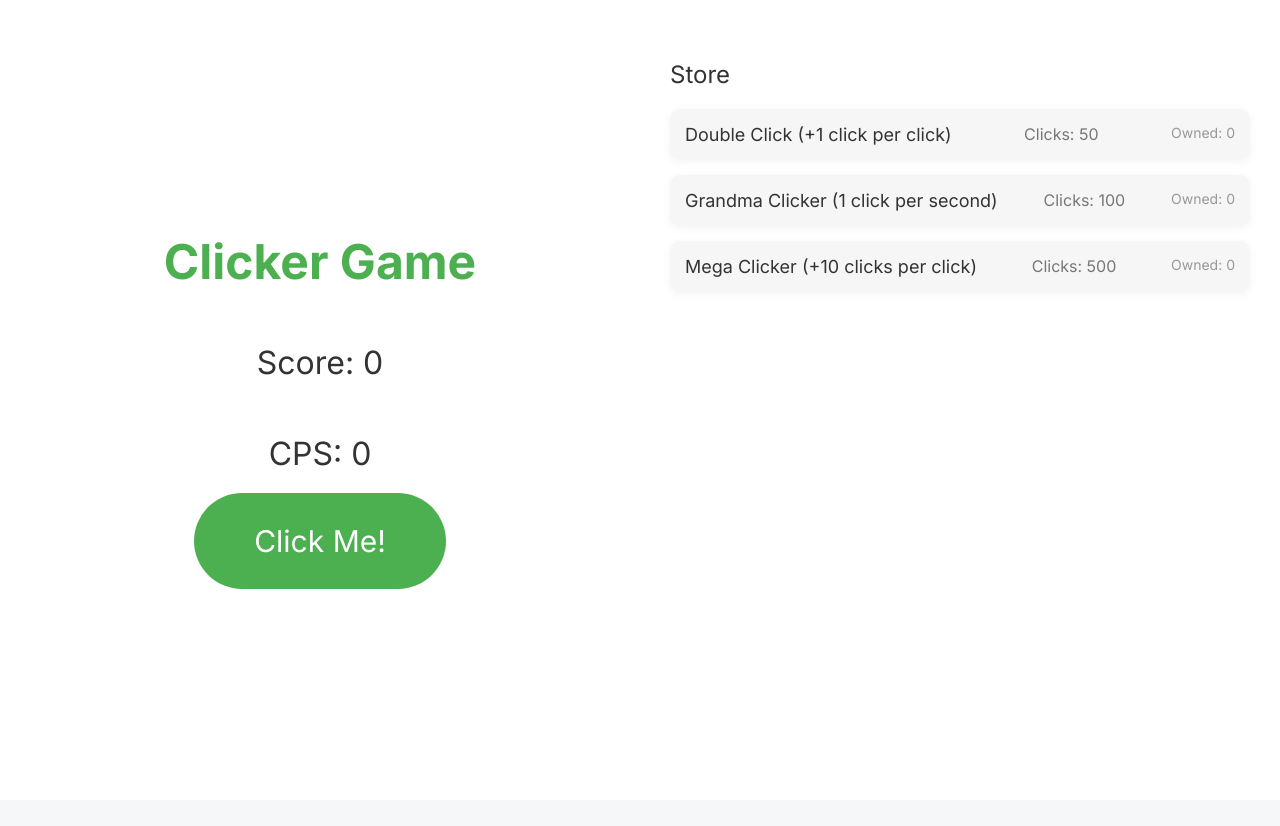
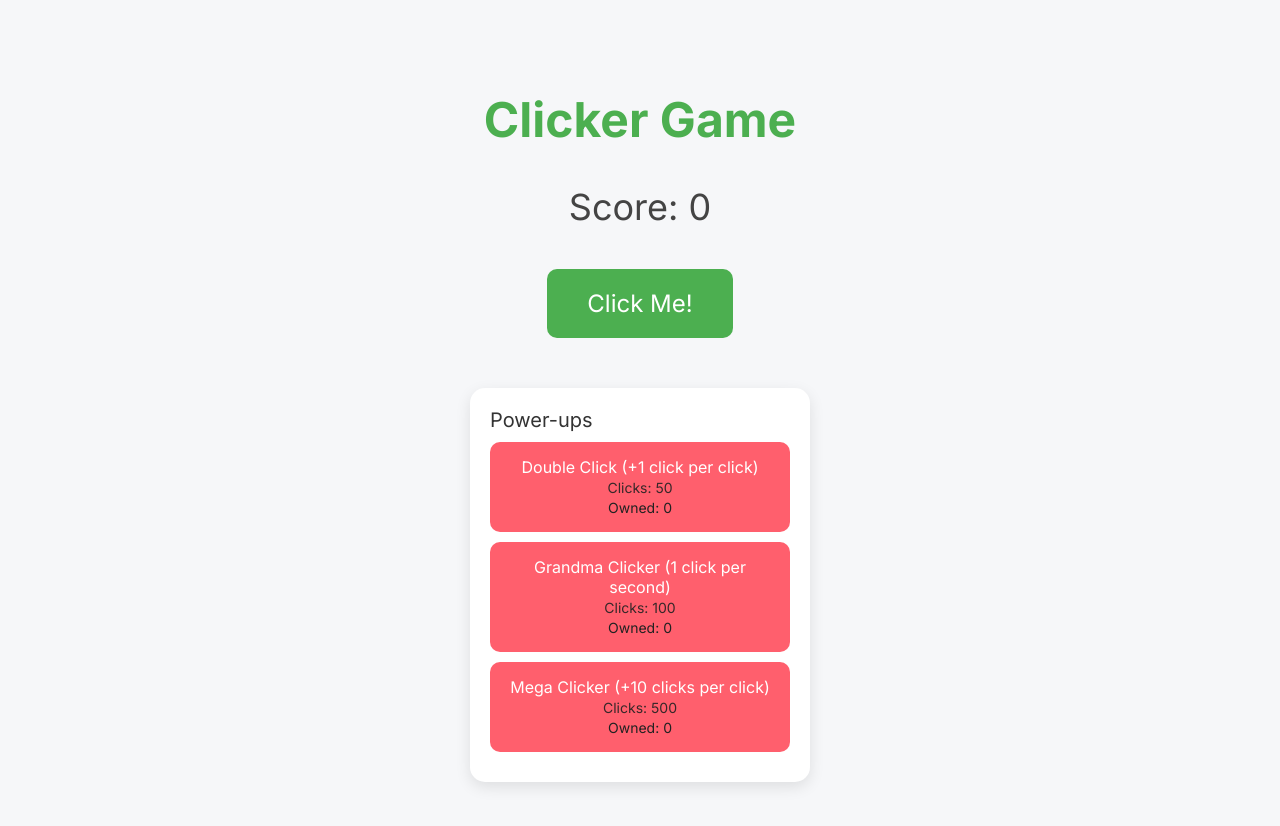
Before and after one commit to itsjkl/clicker-game, a plain HTML site: page index.html in a window 1280 px wide. Before the commit the page ends 800 px from the top, so only its background shows below. Drawn offline with Linux system fonts and the light colour scheme.

Commit message:
Update index.html

```diff
--- a/index.html
+++ b/index.html
@@ -8,55 +8,34 @@
         @import url('https://fonts.googleapis.com/css2?family=Inter:wght@400;700&display=swap');
 
         * {
-            box-sizing: border-box;
             font-family: 'Inter', sans-serif;
         }
 
         body {
             background: #f6f7f9;
-            margin: 0;
-            display: flex;
-            justify-content: space-between;
-            height: 100vh;
+            color: #333;
+            text-align: center;
+            padding: 50px;
         }
 
         h1 {
             font-size: 48px;
             color: #4CAF50;
-            margin: 20px;
-        }
-
-        #leftPanel {
-            flex: 1;
-            background: #ffffff;
-            padding: 30px;
-            display: flex;
-            flex-direction: column;
-            align-items: center;
-            justify-content: center;
-        }
-
-        #rightPanel {
-            flex: 1;
-            background: #ffffff;
-            padding: 30px;
-            display: flex;
-            flex-direction: column;
-            align-items: center;
-        }
-
-        .score, .cps {
-            font-size: 32px;
-            color: #333;
             margin-bottom: 20px;
         }
 
+        .score {
+            font-size: 36px;
+            color: #444;
+            margin-bottom: 40px;
+        }
+
         #clickBtn {
-            font-size: 30px;
-            padding: 30px 60px;
+            font-size: 24px;
+            padding: 20px 40px;
             background-color: #4CAF50;
             border: none;
-            border-radius: 50px;
+            border-radius: 10px;
             color: white;
             cursor: pointer;
             transition: transform 0.1s ease, background-color 0.3s ease;
@@ -70,46 +49,62 @@
             transform: scale(0.98);
         }
 
-        .store {
-            margin-top: 30px;
-            width: 100%;
+        .powerups {
+            margin-top: 50px;
+            text-align: left;
+            display: flex;
+            flex-direction: column;
+            align-items: center;
         }
 
-        .store-title {
-            font-size: 24px;
-            color: #333;
+        .powerup-section {
+            background-color: white;
+            box-shadow: 0 5px 15px rgba(0, 0, 0, 0.1);
+            border-radius: 15px;
+            padding: 20px;
+            width: 300px;
             margin-bottom: 20px;
         }
 
-        .item {
-            display: flex;
-            justify-content: space-between;
-            padding: 15px;
-            margin-bottom: 15px;
-            background-color: #f6f6f6;
-            border-radius: 10px;
-            box-shadow: 0 2px 10px rgba(0, 0, 0, 0.05);
-            cursor: pointer;
-            transition: background-color 0.2s;
+        .powerup-title {
+            font-size: 20px;
+            color: #333;
+            margin-bottom: 10px;
         }
 
-        .item:hover {
-            background-color: #f2f2f2;
+        .powerup {
+            background-color: #ff5f6d;
+            border: none;
+            border-radius: 10px;
+            color: white;
+            padding: 15px;
+            font-size: 16px;
+            margin-bottom: 10px;
+            width: 100%;
+            text-align: center;
+            cursor: pointer;
+            transition: background-color 0.2s ease;
         }
 
-        .item-title {
-            font-size: 18px;
-            color: #333;
+        .powerup:hover {
+            background-color: #ff7e85;
         }
 
-        .item-price {
-            font-size: 16px;
-            color: #777;
+        .powerup-info {
+            font-size: 14px;
+            color: #555;
         }
 
-        .item-owned {
+        .powerup-cost {
             font-size: 14px;
-            color: #999;
+            color: #222;
+            opacity: 0.9;
+        }
+
+        .owned-count {
+            font-size: 14px;
+            color: #222;
+            margin-top: 5px;
         }
 
         .click-float {
@@ -133,31 +128,25 @@
 </head>
 <body>
 
-    <div id="leftPanel">
-        <h1>Clicker Game</h1>
-        <p class="score">Score: <span id="score">0</span></p>
-        <p class="cps">CPS: <span id="cps">0</span></p>
-        <button id="clickBtn" onclick="increaseScore()">Click Me!</button>
-    </div>
+    <h1>Clicker Game</h1>
+    <p class="score">Score: <span id="score">0</span></p>
+    <button id="clickBtn" onclick="increaseScore()">Click Me!</button>
 
-    <div id="rightPanel">
-        <div class="store">
-            <div class="store-title">Store</div>
-            <div class="item" onclick="buyUpgrade('doubleClick')">
-                <span class="item-title">Double Click (+1 click per click)</span>
-                <span class="item-price">Clicks: 50</span>
-                <span class="item-owned">Owned: <span id="doubleClickCount">0</span></span>
-            </div>
-            <div class="item" onclick="buyUpgrade('grandma')">
-                <span class="item-title">Grandma Clicker (1 click per second)</span>
-                <span class="item-price">Clicks: 100</span>
-                <span class="item-owned">Owned: <span id="grandmaCount">0</span></span>
-            </div>
-            <div class="item" onclick="buyUpgrade('megaClicker')">
-                <span class="item-title">Mega Clicker (+10 clicks per click)</span>
-                <span class="item-price">Clicks: 500</span>
-                <span class="item-owned">Owned: <span id="megaClickerCount">0</span></span>
-            </div>
+    <div class="powerups">
+        <div class="powerup-section">
+            <div class="powerup-title">Power-ups</div>
+            <button class="powerup" onclick="buyDoubleClick()">Double Click (+1 click per click)
+                <br><span class="powerup-cost">Clicks: 50</span>
+                <br><span class="owned-count">Owned: <span id="doubleClickCount">0</span></span>
+            </button>
+            <button class="powerup" onclick="buyGrandma()">Grandma Clicker (1 click per second)
+                <br><span class="powerup-cost">Clicks: 100</span>
+                <br><span class="owned-count">Owned: <span id="grandmaCount">0</span></span>
+            </button>
+            <button class="powerup" onclick="buyMegaClicker()">Mega Clicker (+10 clicks per click)
+                <br><span class="powerup-cost">Clicks: 500</span>
+                <br><span class="owned-count">Owned: <span id="megaClickerCount">0</span></span>
+            </button>
         </div>
     </div>
 
@@ -168,7 +157,6 @@
         let doubleClickCount = 0;
         let grandmaCount = 0;
         let megaClickerCount = 0;
-        let clicksPerSecond = 0;
 
         function increaseScore() {
             score += clicksPerClick;
@@ -177,21 +165,26 @@
 
         function updateScore() {
             document.getElementById('score').textContent = score;
-            document.getElementById('cps').textContent = clicksPerSecond;
         }
 
-        function buyUpgrade(type) {
-            if (type === 'doubleClick' && score >= 50) {
+        function buyDoubleClick() {
+            if (score >= 50) {
                 clicksPerClick += 1;
                 score -= 50;
                 doubleClickCount++;
                 document.getElementById('doubleClickCount').textContent = doubleClickCount;
                 updateScore();
-            } else if (type === 'grandma' && score >= 100) {
+            } else {
+                alert('Not enough points!');
+            }
+        }
+
+        function buyGrandma() {
+            if (score >= 100) {
                 score -= 100;
                 grandmaCount++;
-                clicksPerSecond += 1;
                 document.getElementById('grandmaCount').textContent = grandmaCount;
+                updateScore();
                 if (!grandmaInterval) {
                     grandmaInterval = setInterval(() => {
                         score += grandmaCount;
@@ -199,15 +192,20 @@
                         updateScore();
                     }, 1000);
                 }
-                updateScore();
-            } else if (type === 'megaClicker' && score >= 500) {
+            } else {
+                alert('Not enough points!');
+            }
+        }
+
+        function buyMegaClicker() {
+            if (score >= 500) {
                 clicksPerClick += 10;
                 score -= 500;
                 megaClickerCount++;
                 document.getElementById('megaClickerCount').textContent = megaClickerCount;
                 updateScore();
             } else {
-                alert('Not enough clicks!');
+                alert('Not enough points!');
             }
         }
 
```
